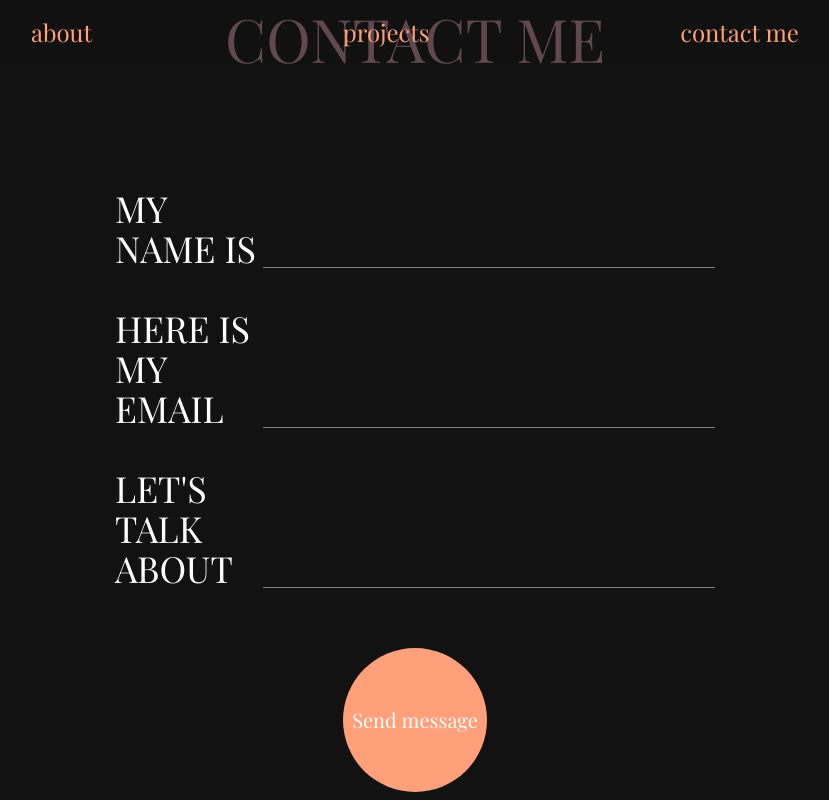
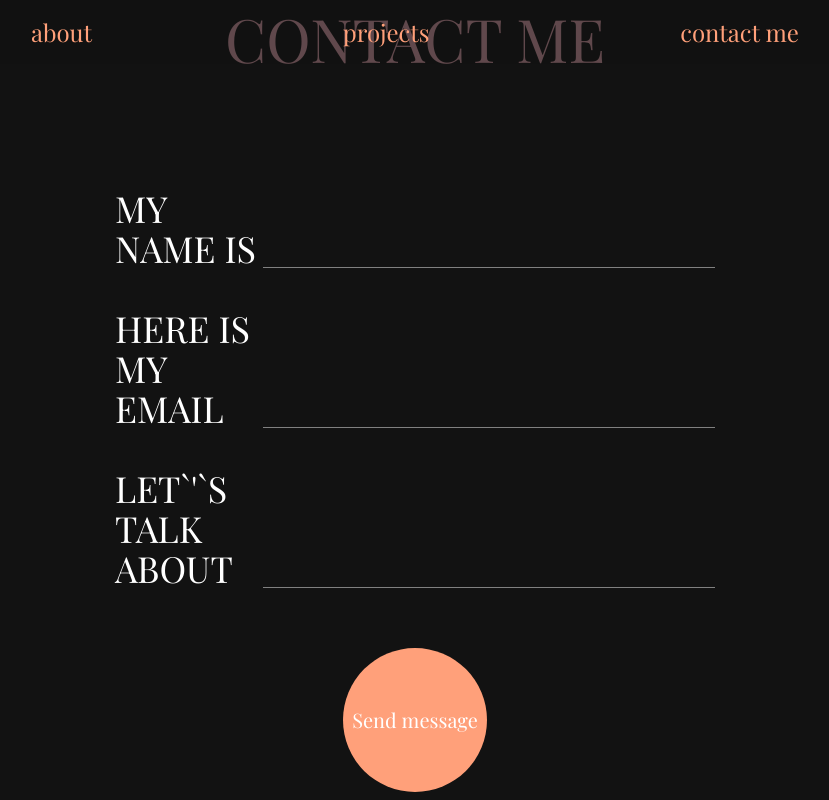
Before and after one commit to kkuczniak/portfolio, a Next.js app: page /contact in a window 1280 px wide. Shown: the whole page, without its empty margins (225-1054 px from the left). Built offline with nearby package versions, Linux system fonts and the light colour scheme.

Commit message:
build error fixes

```diff
--- a/pages/_app.js
+++ b/pages/_app.js
@@ -1,7 +1,15 @@
 import '../styles/globals.css';
+import Head from 'next/head';
 
 function MyApp({ Component, pageProps }) {
-  return <Component {...pageProps} />;
+  return (
+    <>
+      <Head>
+        <title>Kordian Kuczniak Portfolio</title>
+      </Head>
+      <Component {...pageProps} />
+    </>
+  );
 }
 
 export default MyApp;
--- a/pages/_document.js
+++ b/pages/_document.js
@@ -12,7 +12,7 @@ class MyDocument extends Document {
       <Html>
         <Head>
           <link rel='preconnect' href='https://fonts.googleapis.com' />
-          <link rel='preconnect' href='https://fonts.gstatic.com' crossorigin />
+          <link rel='preconnect' href='https://fonts.gstatic.com' crossOrigin />
           <link
             href='https://fonts.googleapis.com/css2?family=Playfair+Display:wght@400;700&display=swap'
             rel='stylesheet'
--- a/pages/contact.js
+++ b/pages/contact.js
@@ -78,7 +78,7 @@ export default function Contact() {
           </p>
 
           <p className='text-4xl  uppercase py-5 flex flex-col md:flex-row justify-between items-end'>
-            Let's talk about{' '}
+            Let`&apos;`s talk about
             <input
               className='max-w-full text-salmonFont bg-[transparent] outline-none border-0 border-b border-[#808080] focus:border-salmonFont'
               name='message'
--- a/pages/projects.js
+++ b/pages/projects.js
@@ -82,7 +82,7 @@ export default function Projects() {
               MovieData
             </h1>
             <p className='text-salmonFont italic text-2xl pb-5'>
-              ///NOT READY YET///
+              NOT READY YET
             </p>
             <p className='text-[#ffffff] text-xl pb-5'>
               <small className='text-pinkFont text-2xl'>PROJECT CONCEPT</small>
@@ -90,8 +90,8 @@ export default function Projects() {
               So the typeScript time has begun.
               <br /> The main reason for developing this app is to learn
               TypeScript.
-              <br /> So far it's just a data fetching but I'm going to use
-              firebase for login page.
+              <br /> So far it`&apos;`s just a data fetching but I`&apos;`m
+              going to use firebase for login page.
             </p>
             <small className='text-pinkFont text-2xl'>TECH STACK</small>
             <ul className='text-[#ffffff] columns-2 text-xl pb-5 list-disc ml-2'>
@@ -185,7 +185,7 @@ export default function Projects() {
           </div>
           <div className='mt-5 lg:mt-0 img-container flex w-full items-center justify-center lg:w-[50%]'>
             <Image
-              src='/Przechwytywanie2.JPG'
+              src='/wilsonSPA.webp'
               alt='WILSON SPA'
               width='700'
               height='500'
```
